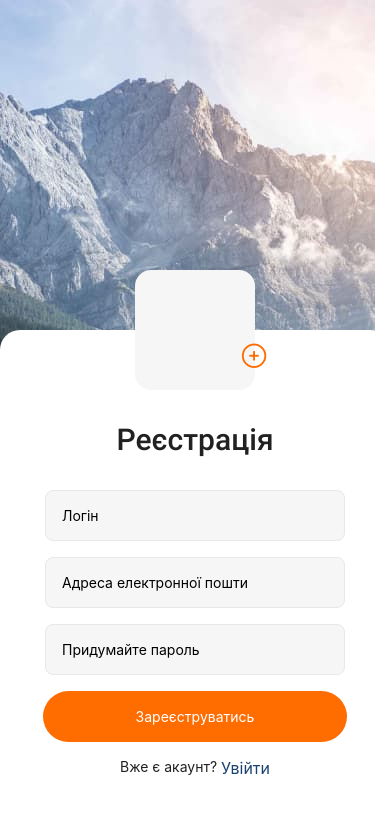
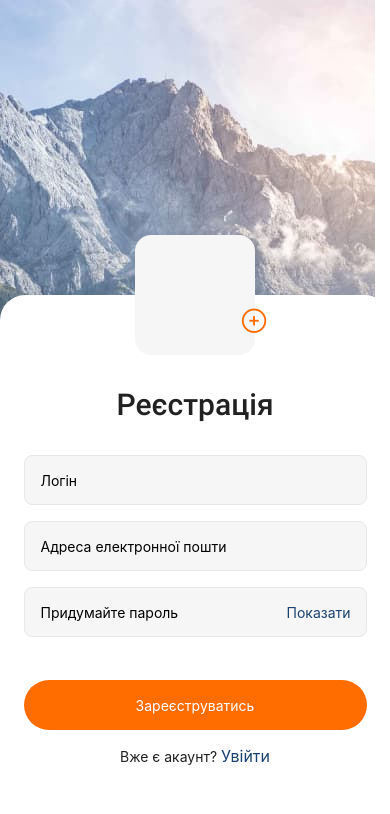
Before and after one commit to InnaLyksa/react-native-project, a React Native app: screen / in a window 390 px wide. Shown: the top 814 px of the page. Built offline with nearby package versions, Linux system fonts and the light colour scheme.

Commit message:
Update regisrtationScreen

```diff
--- a/src/Screens/authScreens/RegistrationScreen.jsx
+++ b/src/Screens/authScreens/RegistrationScreen.jsx
@@ -1,23 +1,12 @@
-import React, { useState, useEffect } from "react";
-import {
-	StyleSheet,
-	Text,
-	View,
-	ImageBackground,
-	TextInput,
-	TouchableOpacity,
-	Platform,
-	Pressable,
-	KeyboardAvoidingView,
-	Keyboard,
-	TouchableWithoutFeedback,
-	Alert,
-} from "react-native";
+import React, { useState } from "react";
+import { Text, View, TextInput, TouchableOpacity, Pressable, Alert } from "react-native";
 import { Ionicons } from "@expo/vector-icons";
 import KeyboardWrapper from "../../components/KeyboardWrapper/KeyboardWrapper";
 
 import { authStyles } from "./authSlyles";
-const { form, input, title, button, text, subscribe, loginLink, avatarWrapper, icon } = authStyles;
+
+const { form, formInputWrapp, input, passwordInput, showPasswordBtn, title, button, text, subscribe, loginLink, avatarWrapper, icon } =
+	authStyles;
 
 const initialState = {
 	login: "",
@@ -31,18 +20,18 @@ const initialFocus = {
 };
 
 const RegisterScreen = () => {
-	// const [isShowKeyboard, setIsShowKeyboard] = useState(false);
+	const [isShowKeyboard, setIsShowKeyboard] = useState(false);
 	const [state, setState] = useState(initialState);
-	const [isKeyboard, setIsKeyboard] = useState(false);
 	const [isFocus, setIsFocus] = useState(initialFocus);
+	const [isShowPassword, setIsShowPassword] = useState(false);
 
 	const handleOnFocus = inputName => {
-		setIsKeyboard(true);
+		setIsShowKeyboard(true);
 		setIsFocus(prevState => ({ ...prevState, [inputName]: true }));
 	};
 
 	const handleEndFocus = inputName => {
-		setIsKeyboard(false);
+		setIsShowKeyboard(false);
 		setIsFocus(prevState => ({ ...prevState, [inputName]: false }));
 	};
 	const handleSubmit = () => {
@@ -50,8 +39,7 @@ const RegisterScreen = () => {
 		if (login === "" || email === "" || password === "") {
 			return Alert.alert("Заповнить поля");
 		} else {
-			// Keyboard.dismiss();
-			setIsKeyboard(false);
+			setIsShowKeyboard(false);
 
 			console.log(state);
 			setState(initialState);
@@ -60,13 +48,19 @@ const RegisterScreen = () => {
 
 	return (
 		<KeyboardWrapper>
-			<View style={form}>
+			<View
+				style={{
+					...form,
+					paddingBottom: isShowKeyboard ? 32 : 78,
+				}}
+			>
 				<View style={avatarWrapper}>
 					<Pressable>
 						<Ionicons name="add-circle-outline" size={30} color="#FF6C00" style={icon} />
 					</Pressable>
 				</View>
 				<Text style={title}>Реєстрація</Text>
+				<View style={formInputWrapp}>
 					<TextInput
 						value={state.login}
 						keyboardType="default"
@@ -91,6 +85,7 @@ const RegisterScreen = () => {
 						onFocus={() => handleOnFocus("email")}
 						onEndEditing={() => handleEndFocus("email")}
 					/>
+					<View style={passwordInput}>
 						<TextInput
 							value={state.password}
 							onChangeText={value => setState(prevState => ({ ...prevState, password: value.trim() }))}
@@ -100,11 +95,17 @@ const RegisterScreen = () => {
 								borderColor: isFocus.password ? "#FF6C00" : "#E8E8E8",
 							}}
 							keyboardType="default"
-					secureTextEntry={true}
+							secureTextEntry={!isShowPassword}
 							onFocus={() => handleOnFocus("password")}
 							onEndEditing={() => handleEndFocus("password")}
 						/>
-
+						<TouchableOpacity activeOpacity={0.5} onPress={() => setIsShowPassword(prev => !prev)}>
+							{isShowPassword ? <Text style={showPasswordBtn}>Сховати</Text> : <Text style={showPasswordBtn}>Показати</Text>}
+						</TouchableOpacity>
+					</View>
+				</View>
+				{!isShowKeyboard && (
+					<>
 						<TouchableOpacity style={button} activeOpacity={0.5} onPress={handleSubmit}>
 							<Text style={{ color: "#fff" }}>Зареєструватись</Text>
 						</TouchableOpacity>
@@ -114,6 +115,8 @@ const RegisterScreen = () => {
 								<Text style={loginLink}>Увійти</Text>
 							</Pressable>
 						</View>
+					</>
+				)}
 			</View>
 		</KeyboardWrapper>
 	);
--- a/src/Screens/authScreens/authSlyles.js
+++ b/src/Screens/authScreens/authSlyles.js
@@ -2,14 +2,7 @@ import { StyleSheet } from "react-native";
 
 export const authStyles = StyleSheet.create({
 	container: {
-		// backgroundColor: "#fff",
-		// justifyContent: "center",
-		// padding: 16,
-		borderRadius: 20,
-		// paddingBottom: 50,
-		// marginLeft: 16,
-		// marginRight: 16,
-		// flex: 1,
+		flex: 1,
 		backgroundColor: "#fff",
 	},
 
@@ -20,22 +13,35 @@ export const authStyles = StyleSheet.create({
 		resizeMode: "cover",
 	},
 	form: {
-		alignItems: "center",
+		// paddingLeft: 16,
+		// paddingRight: 16,
 		width: "100%",
 		backgroundColor: "#fff",
 		borderTopRightRadius: 25,
 		borderTopLeftRadius: 25,
-		marginBottom: 66,
+		alignItems: "center",
+	},
+	formInputWrapp: {
+		gap: 16,
 	},
 	input: {
-		// marginHorizontal: 16,
-		padding: 16,
+		paddingLeft: 16,
 		borderWidth: 1,
 		borderColor: "#E8E8E8",
 		borderRadius: 8,
-		marginBottom: 16,
+
 		backgroundColor: "#F6F6F6",
-		width: 300,
+		width: 343,
+		// width: "100%",
+		height: 50,
+	},
+	passwordInput: {
+		flexDirection: "row",
+		alignItems: "center",
+	},
+	showPasswordBtn: {
+		marginLeft: -80,
+		color: "#1B4371",
 	},
 	title: {
 		fontFamily: "Roboto-Medium",
@@ -48,31 +54,25 @@ export const authStyles = StyleSheet.create({
 		marginTop: 92,
 	},
 	button: {
-		// marginHorizontal: 16,
 		backgroundColor: "#FF6C00",
 		borderRadius: 100,
-		height: 51,
-		paddingLeft: 93,
-		paddingRight: 93,
+		width: 343,
+		height: 50,
+		marginTop: 43,
 		justifyContent: "center",
 		alignItems: "center",
-		// marginTop: 43 - 16,
 	},
 	text: {
-		// fontFamily: "Roboto-Regular",
-		// fontSize: 16,
 		color: "#212121",
 	},
 	subscribe: {
 		marginTop: 16,
 		flexDirection: "row",
-		alignSelf: "center",
-		textAlign: "center",
+		alignItems: "center",
 	},
 	loginLink: {
 		fontSize: 16,
 		color: "#1B4371",
-		// textDecoration: underline,
 	},
 	avatarWrapper: {
 		width: 120,
@@ -89,84 +89,3 @@ export const authStyles = StyleSheet.create({
 		left: 105,
 	},
 });
-
-//   container: {
-//     flex: 1,
-//     backgroundColor: "#fff",
-//   },
-//   imgBg: {
-//     flex: 1,
-//     resizeMode: "cover",
-//     alignItems: "center",
-//     justifyContent: "flex-end",
-//   },
-//   form: {
-//     alignItems: "center",
-//     width: "100%",
-//     backgroundColor: "#fff",
-//     borderTopRightRadius: 25,
-//     borderTopLeftRadius: 25,
-//   },
-//   addAvatar: {
-//     marginTop: -60,
-//     width: 132,
-//     height: 120,
-//     backgroundColor: "#F6F6F6",
-//     borderRadius: 16,
-//   },
-//   addAvatarBtn: {
-//     marginTop: 81,
-//     marginLeft: 119.5,
-//     alignItems: "center",
-//     justifyContent: "center",
-//   },
-//   title: {
-//     fontFamily: "Roboto-Medium",
-//     fontSize: 30,
-//     paddingVertical: 32,
-//     letterSpacing: 0.2,
-//     lineHeight: 35,
-//   },
-//   formInput: {
-//     gap: 16,
-//   },
-//   input: {
-//     fontSize: 16,
-//     width: 343,
-//     height: 50,
-//     backgroundColor: "#F6F6F6",
-//     color: "#000",
-//     borderRadius: 8,
-//     borderWidth: 1,
-//     borderColor: "#E8E8E8",
-//     paddingLeft: 16,
-//   },
-//   passwordInput: {
-//     flexDirection: "row",
-//     alignItems: "center",
-//   },
-//   showPasswordBtn: {
-//     marginLeft: -60,
-//   },
-//   loginBtn: {
-//     alignItems: "center",
-//     justifyContent: "center",
-//     width: 343,
-//     height: 50,
-//     backgroundColor: "#FF6C00",
-//     marginTop: 43,
-//     borderRadius: 100,
-//   },
-//   loginBtnTitle: {
-//     fontSize: 16,
-//     lineHeight: 19,
-//     color: "#fff",
-//   },
-//   isAccount: {
-//     marginTop: 16,
-//   },
-//   isAccountText: {
-//     fontSize: 16,
-//     color: "#1B4371",
-//   },
-// });
--- a/src/components/KeyboardWrapper/KeyboardWrapper.jsx
+++ b/src/components/KeyboardWrapper/KeyboardWrapper.jsx
@@ -1,9 +1,10 @@
 import { authStyles } from "../../Screens/authScreens/authSlyles";
+import { StatusBar } from "expo-status-bar";
 const { container, image } = authStyles;
 import { View, ImageBackground, Platform, KeyboardAvoidingView, Keyboard, TouchableWithoutFeedback, Dimensions } from "react-native";
 import { useState, useEffect } from "react";
 const KeyboardWrapper = ({ children }) => {
-	const [dimensions, setDimensions] = useState(Dimensions.get("window").width - 16 * 2);
+	const [dimensions, setDimensions] = useState(Dimensions.get("window").width);
 
 	useEffect(() => {
 		const subscription = Dimensions.addEventListener("change", ({ window }) => {
@@ -13,11 +14,14 @@ const KeyboardWrapper = ({ children }) => {
 	}, []);
 	return (
 		<TouchableWithoutFeedback onPress={Keyboard.dismiss}>
-			<ImageBackground source={require("../../images/photo_bg.jpeg")} style={image}>
-				<KeyboardAvoidingView behavior={Platform.OS == "ios" ? "padding" : "height"}>
-					<View style={{ ...container, width: dimensions }}>{children}</View>
+			<View style={{ ...container, width: dimensions }}>
+				<KeyboardAvoidingView style={{ flex: 1 }} behavior={Platform.OS == "ios" ? "padding" : "height"}>
+					<ImageBackground style={image} source={require("../../images/photo_bg.jpeg")}>
+						{children}
+					</ImageBackground>
 				</KeyboardAvoidingView>
-			</ImageBackground>
+				<StatusBar style="auto" />
+			</View>
 		</TouchableWithoutFeedback>
 	);
 };
```
Lines whose indentation alone changed are shown as unchanged.
